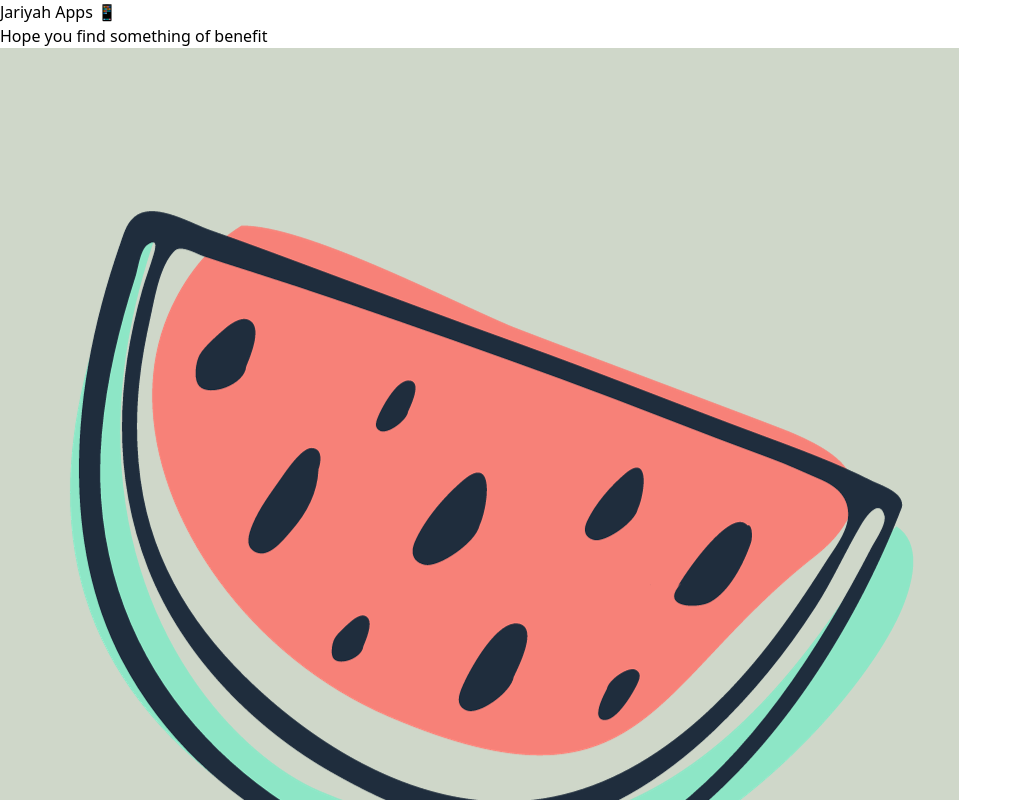
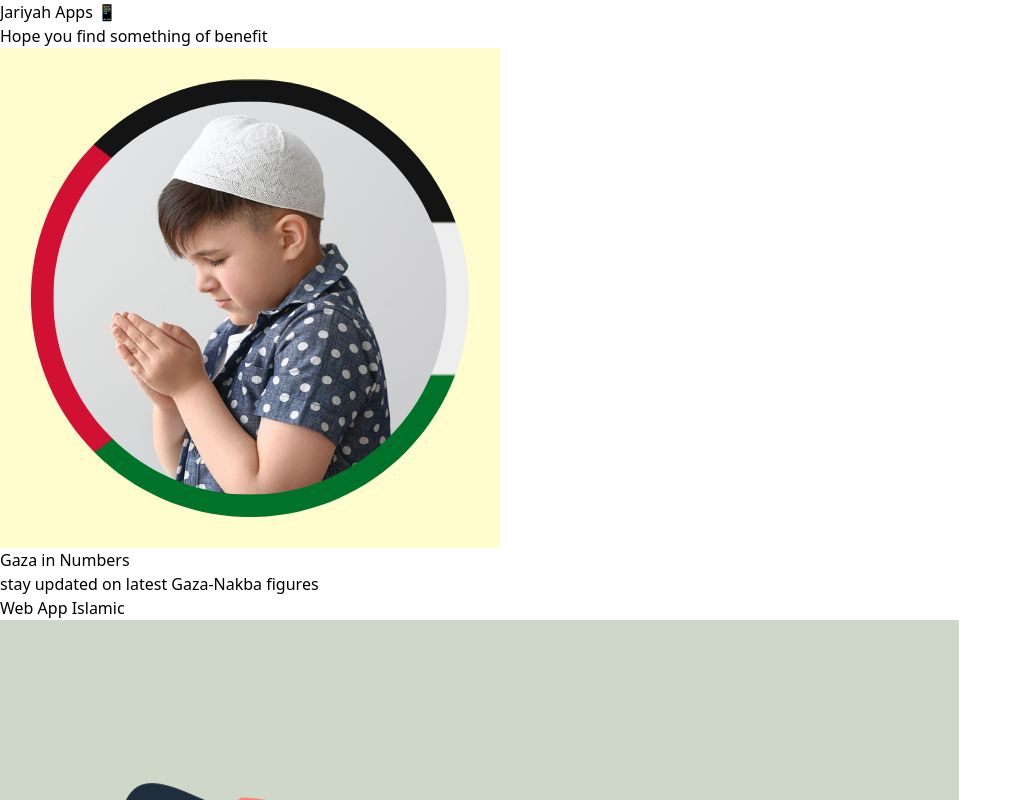
Before and after one commit to tengkuhafidz/sveltekit-personal-site, a SvelteKit app: page / in a window 1280 px wide. Shown: the top 800 px of the page, without its empty margins (0-1022 px from the left). Built offline with nearby package versions, Linux system fonts and the light colour scheme.

Commit message:
Update projects.ts

```diff
--- a/src/content/projects.ts
+++ b/src/content/projects.ts
@@ -12,7 +12,15 @@ enum ProjectPlatforms {
     WebApp = "Web App",
 }
 export const projects: Project[] = [
-    {
+
+   {
+        title: "Gaza in Numbers",
+        description: "stay updated on latest Gaza-Nakba figures",
+        url: "https://gazanumbers.jariyah.app",
+        imageUrl: "/palestine-profile-logo.jpg",
+        platform: ProjectPlatforms.WebApp,
+        tags: ["Islamic"]
+    },  {
         title: "#CeasefireNow Filters",
         description: "Demand ceasefire while sharing your stories",
         url: "https://www.instagram.com/ar/1755008248353431",
```
